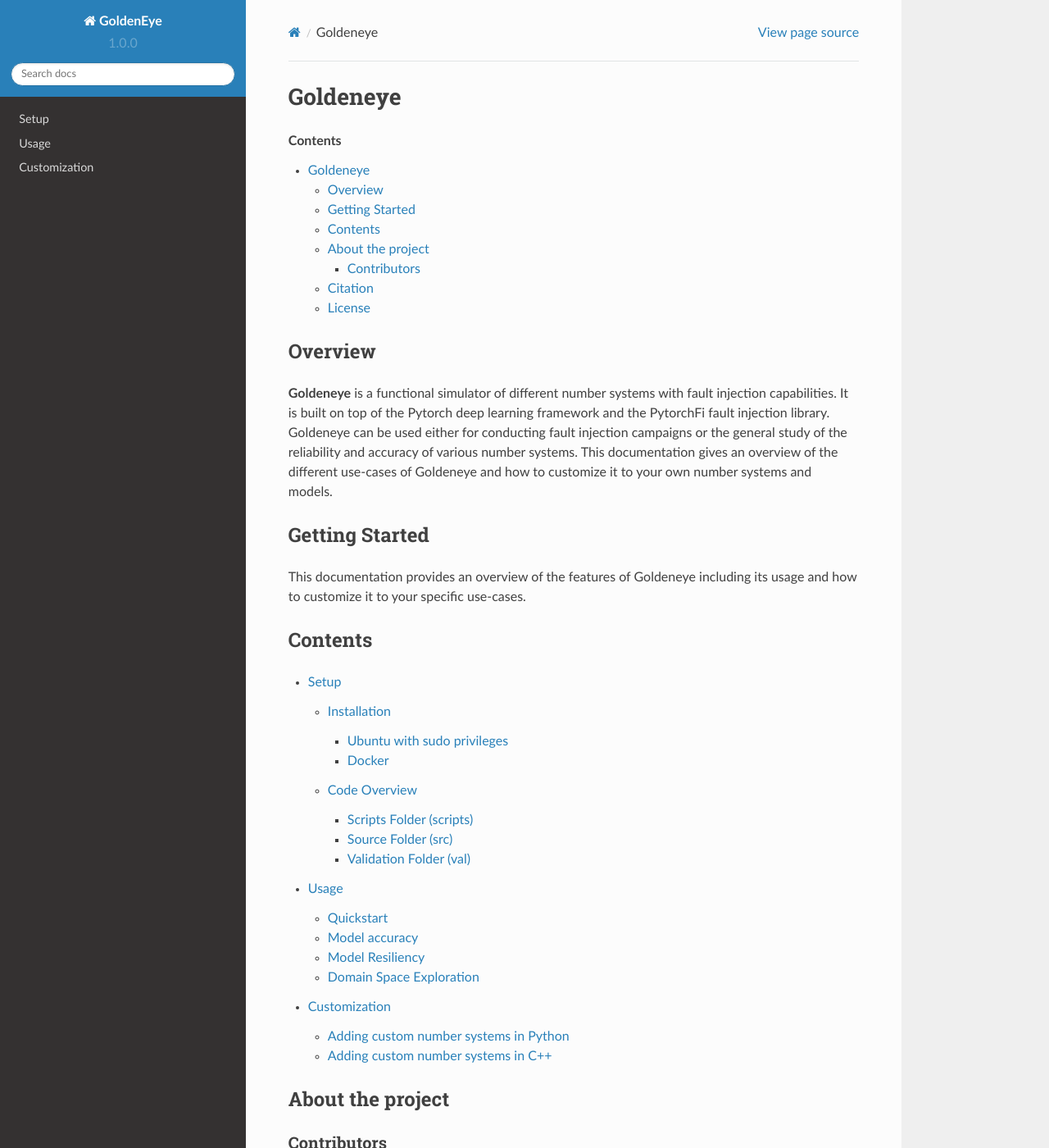
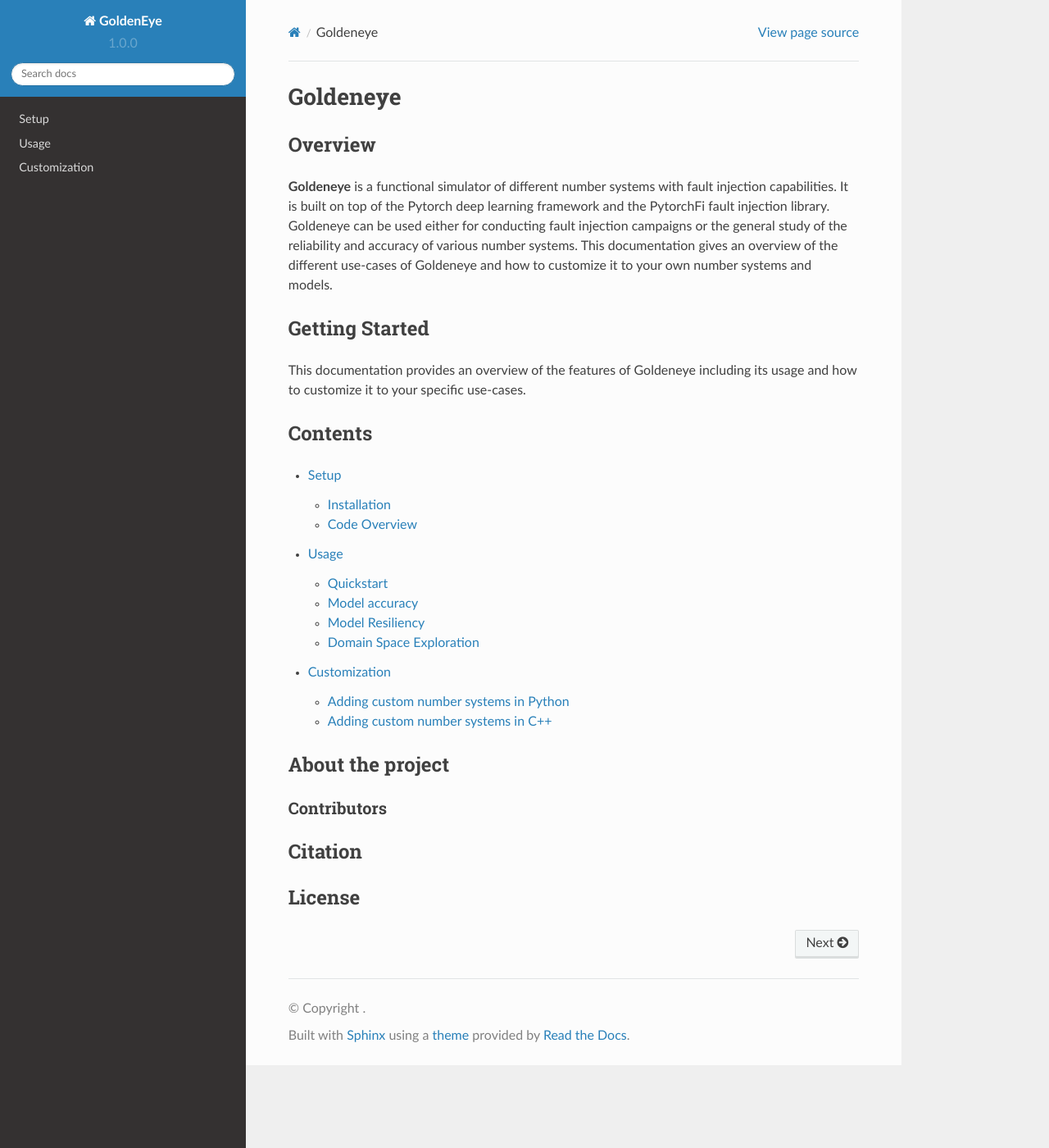
Before and after one commit to TarekAloui/GoldenEyeDocs, a Sphinx documentation site: the page built from docs/source/index.rst, in a window 1280 px wide and 1400 px high. Shown: the whole window at 82% size. Built offline with Sphinx 7.4.7 and the Read the Docs theme 2.0.0, drawn with Linux system fonts in a browser that asks for light colours; pages that are not in the unit, such as notebooks, are missing from menus; part of the change alters nothing that is shown.

Commit message:
table of contents 3

```diff
--- a/docs/source/index.rst
+++ b/docs/source/index.rst
@@ -1,7 +1,5 @@
 Goldeneye
 =========
-
-.. contents::
 
 Overview
 ########
@@ -20,6 +18,7 @@ Contents
 ########
 
 .. toctree::
+   :maxdepth: 2
 
    Overview <index>
    Setup <setup>
```
